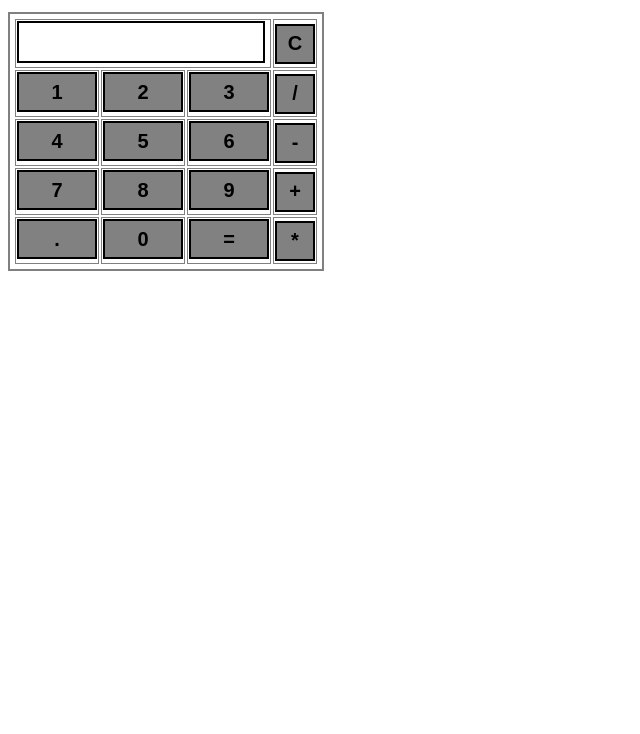
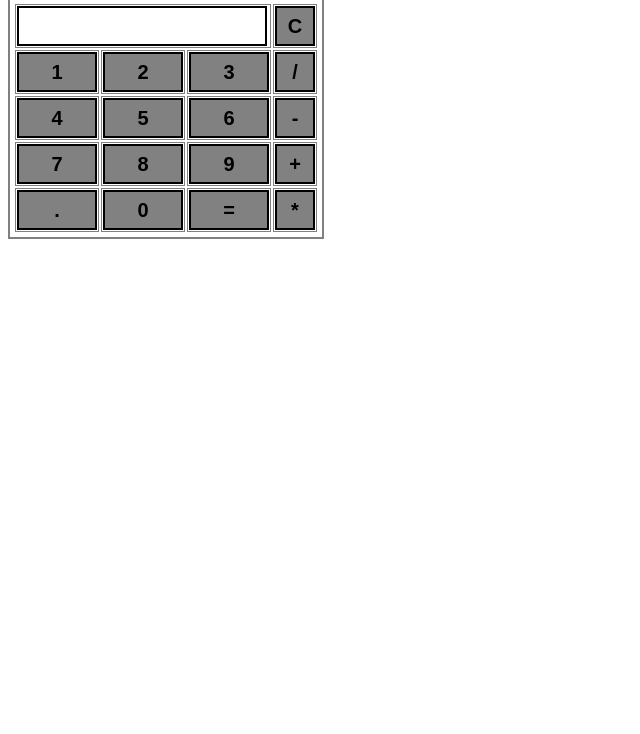
Before and after one commit to elifunver/Calculator, a plain HTML site: page hesapmakinesi/index.html in a window 1280 px wide. Shown: the part 66-800 px from the top of the page, without its empty margins (0-640 px from the left). Drawn offline with Linux system fonts and the light colour scheme.

Commit message:
Düzenleme yapıldı.

```diff
--- a/hesapmakinesi/index.html
+++ b/hesapmakinesi/index.html
@@ -1,5 +1,4 @@
-<!DOCTYPE html>
-<html lang="en">
+<html>
 <head>
     <meta charset="UTF-8">
     <meta name="viewport" content="width=device-width, initial-scale=1.0">
--- a/hesapmakinesi/style.css
+++ b/hesapmakinesi/style.css
@@ -9,7 +9,7 @@ width:310px;
 
 .container{
     border:2px solid gray;
-    width: 292px;
+    width: 310px;
     padding: 3px;
 
 }
@@ -17,9 +17,8 @@ width:310px;
 
 #sonuc{
     border: 2px solid black;
-    width: 240px;
-    height: 36px;
-    margin-bottom: 3px;
+    width: 250px;
+    height: 40px;
     text-align: right;
     font-size: 20px;
 }
@@ -42,7 +41,6 @@ border:2px solid black;
 background-color:rgb(129, 129, 129) ;
 width: 80px;
 height: 40px;
-margin-bottom: 3px;
 font-weight: bold;
 font-size: 20px;
 }
```
